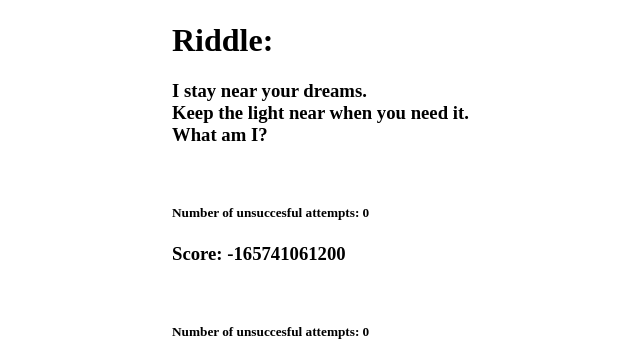
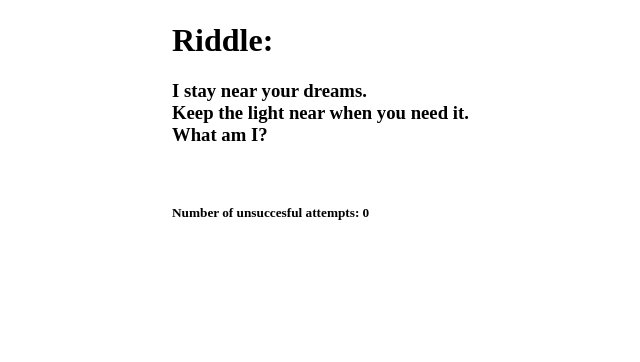
Before and after one commit to wilbertwhite/keyfinder, a PHP site: page /level3.php in a window 1280 px wide. Shown: the part 1345-1707 px from the top of the page, without its empty margins (36-676 px from the left). After the commit the page ends 1565 px from the top, so only its background shows below. Run offline with PHP 8.4, Linux system fonts and the light colour scheme.

Commit message:
Removal of duplicate code in lvl3

```diff
--- a/level3.php
+++ b/level3.php
@@ -200,15 +200,6 @@ if (!isset($_SESSION['time_start'])) {
 
 		echo "<br><h5 class=leftsidepadding>Number of unsuccesful attempts: " . $_SESSION['counter'] . "</h5>";
 
-		if (!isset($_SESSION['time_end'])) {
-			$_SESSION['time_end'] = 0;
-		} else {
-			$_SESSION['time'] = (int)($_SESSION['time_end'] - $_SESSION['time_start']);
-			echo "<h3 class=leftsidepadding>Score: " . ($_SESSION['time'] * 100) . "</h3>";
-		}
-
-		echo "<br><h5 class=leftsidepadding>Number of unsuccesful attempts: " . $_SESSION['counter'] . "</h5>";
-
 		if ($_SESSION['ongoing'] == false) {
 			if (isset($_SESSION['time'])) {
 				$_SESSION['final_score'] = ($_SESSION['time'] + ($_SESSION['counter'] * 5)) * 100;
```
